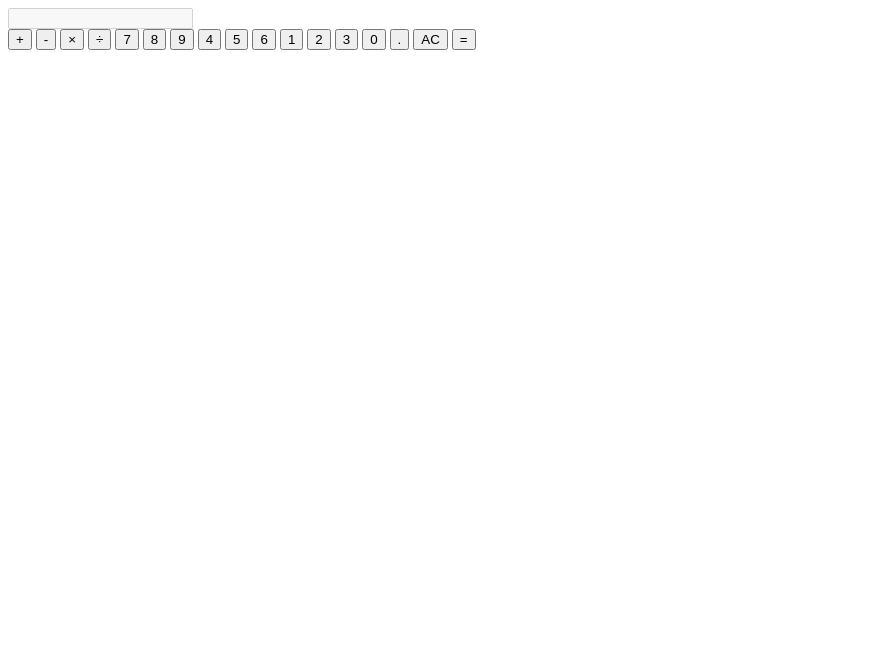
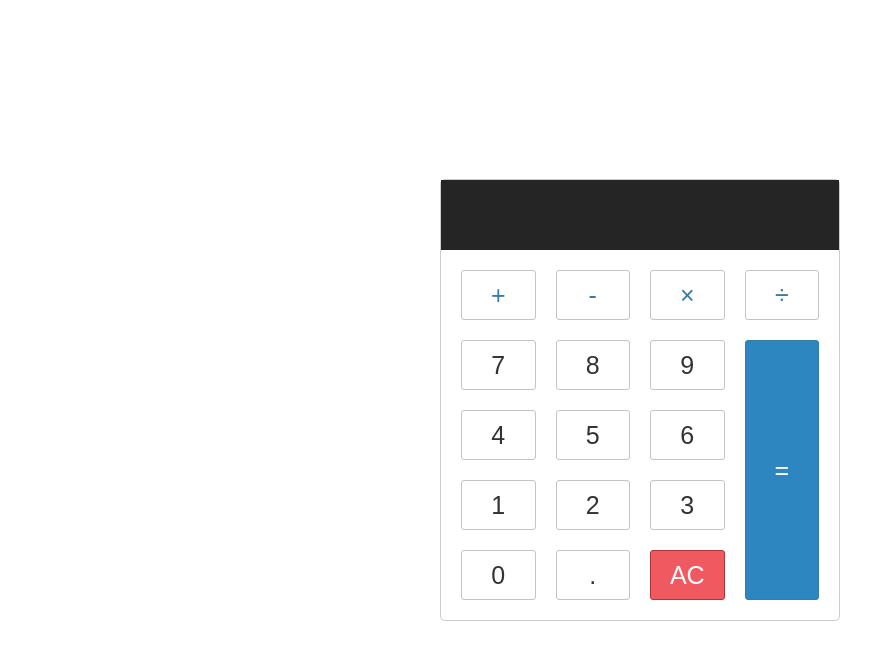
Before and after one commit to BilalAtesli/Calculator, a plain HTML site: page index.html in a window 1280 px wide. Shown: the whole page, without its empty margins (0-895 px from the left). Drawn offline with Linux system fonts and the light colour scheme.

Commit message:
style.css added

```diff
--- a/index.html
+++ b/index.html
@@ -4,6 +4,7 @@
     <meta charset="UTF-8" />
     <meta name="viewport" content="width=device-width, initial-scale=1.0" />
     <title>Calculator</title>
+    <link rel="stylesheet" href="style.css" />
   </head>
   <body>
     <div class="calculator">
@@ -30,7 +31,7 @@
         <button type="button" class="decimal" value=".">.</button>
         <button type="button" class="clear" value="clear">AC</button>
 
-        <button type="button" class="equal-sign-operator" value="0">=</button>
+        <button type="button" class="equal-sign operator" value="=">=</button>
       </div>
     </div>
   </body>
--- /dev/null
+++ b/style.css
@@ -0,0 +1,73 @@
+* {
+  margin: 0;
+  padding: 0;
+  box-sizing: border-box;
+}
+
+html {
+  font-size: 10px;
+}
+body {
+  font-size: 1.2rem;
+}
+
+.calculator {
+  border: 1px solid #ccc;
+  border-radius: 5px;
+  width: 400px;
+  position: absolute;
+  top: 50%;
+  left: 50%;
+  transform: translate(-50%, -50%);
+}
+.calculator-input {
+  width: 100%;
+  font-size: 4rem;
+  height: 70px;
+  border: none;
+  background-color: #252525;
+  color: #fff;
+  text-align: right;
+  padding-left: 20px;
+  padding-right: 20px;
+}
+button {
+  height: 50px;
+  background-color: #fff;
+  border-radius: 3px;
+  border: 1px solid #c4c4c4;
+  background-color: transparent;
+  font-size: 2.5rem;
+  color: #333;
+}
+button:hover {
+  background-color: #eaeaea;
+  cursor: pointer;
+}
+.operator {
+  color: #337cac;
+}
+.clear {
+  background-color: #f0595f;
+  border-color: #b0353a;
+  color: #fff;
+}
+.clear:hover {
+  background-color: #f17377;
+}
+.equal-sign {
+  background-color: #2e86c0;
+  border-color: #337cac;
+  color: #fff;
+  grid-area: 2/4/6/5;
+  height: 100%;
+}
+.equal-sign-operator:hover {
+  background-color: #4e9ed4;
+}
+.calculator-keys {
+  display: grid;
+  grid-template-columns: repeat(4, 1fr);
+  grid-gap: 20px;
+  padding: 20px;
+}
```
